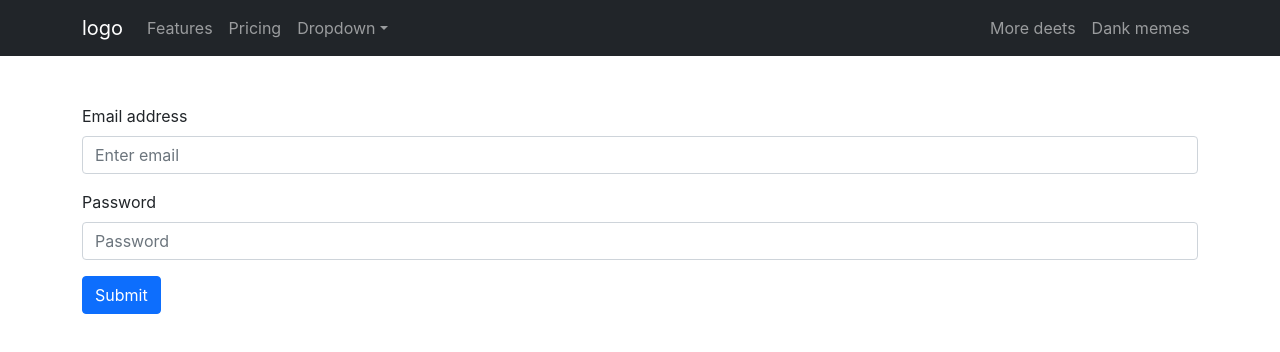
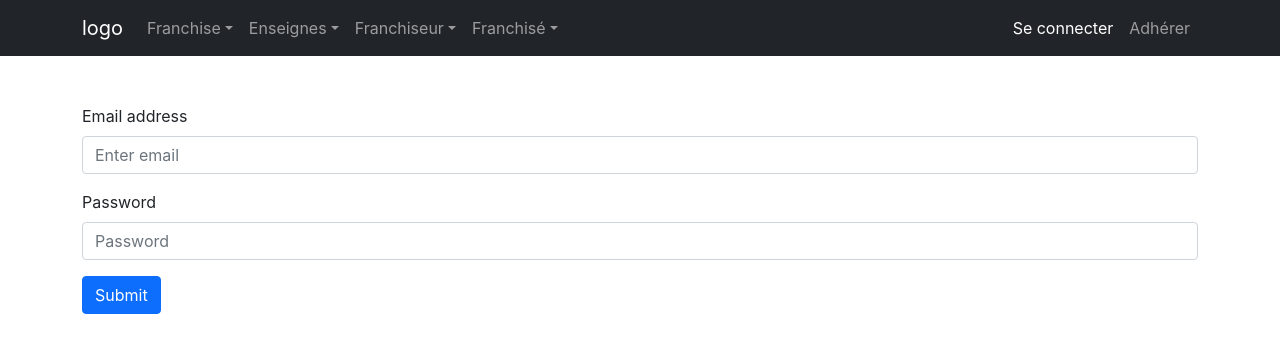
Before and after one commit to RahmaHafi/Franchise-app-frontend, a React (Create React App) app: page /login in a window 1280 px wide. Shown: the top 352 px of the page. Built offline with nearby package versions, Linux system fonts and the light colour scheme.

Commit message:
Adding NavLink to the NavBar component

```diff
--- a/src/components/NavBar.js
+++ b/src/components/NavBar.js
@@ -4,6 +4,7 @@ import BNavbar from 'react-bootstrap/Navbar';
 import Container from 'react-bootstrap/Container';
 import Nav from 'react-bootstrap/Nav';
 import NavDropdown from 'react-bootstrap/NavDropdown';
+import { NavLink } from 'react-router-dom';
 
 
 function NavBar() {
@@ -12,26 +13,83 @@ function NavBar() {
             <Container>
 
                 <BNavbar.Brand href="#home"  >
-                logo
+                    logo
                 </BNavbar.Brand>
                 <BNavbar.Toggle aria-controls="responsive-navbar-nav" />
                 <BNavbar.Collapse id="responsive-navbar-nav">
                     <Nav className="me-auto">
-                        <Nav.Link href="#features">Features</Nav.Link>
-                        <Nav.Link href="#pricing">Pricing</Nav.Link>
-                        <NavDropdown title="Dropdown" id="collasible-nav-dropdown">
-                            <NavDropdown.Item href="#action/3.1">Action</NavDropdown.Item>
-                            <NavDropdown.Item href="#action/3.2">Another action</NavDropdown.Item>
-                            <NavDropdown.Item href="#action/3.3">Something</NavDropdown.Item>
+
+                        <NavDropdown title="Franchise" id="collasible-nav-dropdown" className="drop-down">
+                            <NavDropdown.Item  className="navbar-link">
+                                <NavLink to="/fondamental" className="nav-link " style={{color:"black"}}>
+                                    les fondamentaux
+                                </NavLink>
+                            </NavDropdown.Item>
+                            <NavDropdown.Item >
+                                <NavLink to="/advantages" className="nav-link" style={{color:"black"}}>
+                                    les avantages etexigences
+                                </NavLink>
+                            </NavDropdown.Item>
+                            <NavDropdown.Item >
+                                <NavLink to="/numbers" className="nav-link" style={{color:"black"}}>
+                                    Les chiffres clés
+                                </NavLink>
+                            </NavDropdown.Item>
+                            <NavDropdown.Item >
+                                <NavLink to="/advantages" className="nav-link" style={{color:"black"}}>
+                                    Le cadre reglementaire
+                                </NavLink>
+                            </NavDropdown.Item>
+
+                        </NavDropdown>
+                        <NavDropdown title="Enseignes" id="collasible-nav-dropdown" >
+                            <NavDropdown.Item >
+                                <NavLink to="/network" className="nav-link" style={{color:"black"}}>
+                                    Les réseaux adérents
+                                </NavLink>
+                            </NavDropdown.Item>
+                            <NavDropdown.Item >
+                                <NavLink to="/experts" className="nav-link" style={{color:"black"}}>
+                                    Les experts adérents
+                                </NavLink>
+                            </NavDropdown.Item>
+                            <NavDropdown.Item >
+                                <NavLink to="/services" className="nav-link" style={{color:"black"}}>
+                                    Les services dédiés
+                                </NavLink>
+                            </NavDropdown.Item>
+                        </NavDropdown>
+                        <NavDropdown title="Franchiseur" id="collasible-nav-dropdown">
+                            <NavDropdown.Item >
+                                <NavLink to="/franchisor-steps" className="nav-link" style={{color:"black"}}>
+                                    Les étapes de construction
+                                </NavLink>
+                            </NavDropdown.Item>
                             <NavDropdown.Divider />
-                            <NavDropdown.Item href="#action/3.4">Separated link</NavDropdown.Item>
+                            <NavDropdown.Item >
+                                <NavLink to="/register" className="nav-link" style={{color:"black"}}>
+                                    Adhérer
+                                </NavLink>
+                            </NavDropdown.Item>
+                        </NavDropdown>
+                        <NavDropdown title="Franchisé" id="collasible-nav-dropdown">
+                            <NavDropdown.Item >
+                                <NavLink to="/franchisee-steps" className="nav-link" style={{color:"black"}}>
+                                    Les étapes de construction
+                                </NavLink>
+                            </NavDropdown.Item>
+                            <NavDropdown.Divider />
+                            <NavDropdown.Item >
+                                <NavLink to="/register" className="nav-link" style={{color:"black"}}>
+                                    Adhérer
+                                </NavLink>
+                            </NavDropdown.Item>
                         </NavDropdown>
                     </Nav>
                     <Nav>
-                        <Nav.Link href="#deets">More deets</Nav.Link>
-                        <Nav.Link eventKey={2} href="#memes">
-                            Dank memes
-                        </Nav.Link>
+                        <NavLink to="/login" className="nav-link">Se connecter</NavLink>
+                        <NavLink to="/register" className="nav-link">Adhérer</NavLink>
+
                     </Nav>
                 </BNavbar.Collapse>
             </Container>
--- a/src/index.css
+++ b/src/index.css
@@ -108,3 +108,6 @@ code {
   height: 100%;
   background-color: #2670B3;
 }
+.drop-down{
+  background-color:#212529;
+}
```
